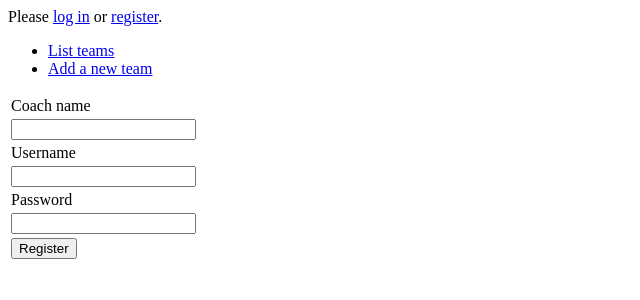
After one commit to Granigan/BBMRS, a Flask app: page /auth/register in a window 1280 px wide. The commit adds this page. Shown: the top 300 px of the page, without its empty margins (0-640 px from the left). Run offline with Flask 2, Linux system fonts and the light colour scheme.

Commit message:
allows registering as coach/user

```diff
--- a/application/auth/forms.py
+++ b/application/auth/forms.py
@@ -7,3 +7,11 @@ class LoginForm(FlaskForm):
 
     class Meta:
         csrf = False
+
+class RegisterForm(FlaskForm):
+    coach_name = StringField("Coach name", [validators.Length(min=4)])
+    username = StringField("Username", [validators.Length(min=4)])
+    password = PasswordField("Password", [validators.Length(min=4)])
+
+    class Meta:
+        csrf = False
--- a/application/auth/models.py
+++ b/application/auth/models.py
@@ -4,15 +4,18 @@ class Coach(db.Model):
 
     __tablename__ = "account"
 
+    # db details
     id = db.Column(db.Integer, primary_key=True)
     date_created = db.Column(db.DateTime, default=db.func.current_timestamp())
     date_modified = db.Column(db.DateTime, default=db.func.current_timestamp(),
     onupdate=db.func.current_timestamp())
 
+    # coach/user/account details
     name = db.Column(db.String(144), nullable=False)
     username = db.Column(db.String(144), nullable=False)
     password = db.Column(db.String(144), nullable=False)
 
+    # coach's teams
     teams = db.relationship("Team", backref='account', lazy=True)
 
     def __init__(self, name, username, password):
--- a/application/auth/views.py
+++ b/application/auth/views.py
@@ -1,9 +1,9 @@
 from flask import render_template, request, redirect, url_for
 from flask_login import login_user, logout_user
 
-from application import app
+from application import app, db
 from application.auth.models import Coach
-from application.auth.forms import LoginForm
+from application.auth.forms import LoginForm, RegisterForm
 
 @app.route("/auth/login", methods = ["GET", "POST"])
 def auth_login():
@@ -25,3 +25,21 @@ def auth_login():
 def auth_logout():
     logout_user()
     return redirect(url_for("index"))
+
+@app.route("/auth/register", methods=["GET", "POST"])
+def auth_register():
+    if request.method == "GET":
+        return render_template("/auth/registerform.html", form = RegisterForm())
+
+    form = RegisterForm(request.form)
+
+    if not form.validate():
+        return render_template("auth/registerform.html", form = form)
+
+    c = Coach(name = form.coach_name.data, username = form.username.data,
+        password = form.password.data)
+
+    db.session.add(c)
+    db.session.commit()
+
+    return redirect(url_for("auth_login"))
--- a/application/teams/models.py
+++ b/application/teams/models.py
@@ -2,6 +2,9 @@ from application import db
 from application.auth.models import Coach
 
 class Team(db.Model):
+
+    __tablename__ = "team"
+
     # db details
     id = db.Column(db.Integer, primary_key=True)
     date_created = db.Column(db.DateTime, default=db.func.current_timestamp())
--- /dev/null
+++ b/application/templates/auth/registerform.html
@@ -0,0 +1,43 @@
+{% extends "layout.html" %}
+
+{% block body %}
+<form method="POST" action="{{ url_for('auth_register') }}">
+    <table>
+        <tr>
+            <td>
+                {{ form.coach_name.label }}
+            </td>
+        </tr>
+        <tr>
+            <td>
+                {{ form.coach_name }}
+            </td>
+        </tr>
+        <tr>
+            <td>
+                {{ form.username.label }}
+            </td>
+        </tr>
+        <tr>
+            <td>
+                {{ form.username }}
+            </td>
+        </tr>
+        <tr>
+            <td>
+                {{ form.password.label }}
+            </td>
+        </tr>
+        <tr>
+            <td>
+                {{ form.password}}
+            </td>
+        </tr>
+        <tr>
+            <td colspan="2">
+                <input type="submit" value="Register"/>
+            </td>
+        </tr>
+    </table>
+</form>
+{% endblock %}
--- a/application/templates/index.html
+++ b/application/templates/index.html
@@ -2,6 +2,6 @@
 
 {% block body %}
 <p>
-  Hei maailma! Just getting started with the real thang!
+  Welcome to the Blood Bowl Match Reporting System hosted by Heroku.
 </p>
 {% endblock %}
--- a/application/templates/layout.html
+++ b/application/templates/layout.html
@@ -11,7 +11,8 @@
             Logged in as {{ current_user.name }}. <a href="{{ url_for('auth_logout') }}">Log out.</a>
         </p>
         {% else %}
-        <a href="{{ url_for('auth_login') }}">Log in</a>
+        Please  <a href="{{ url_for('auth_login') }}">log in</a> or
+        <a href="{{ url_for('auth_register') }}">register</a>.
         {% endif %}
 
         <ul>
```
Also changed, not shown: README.md.
